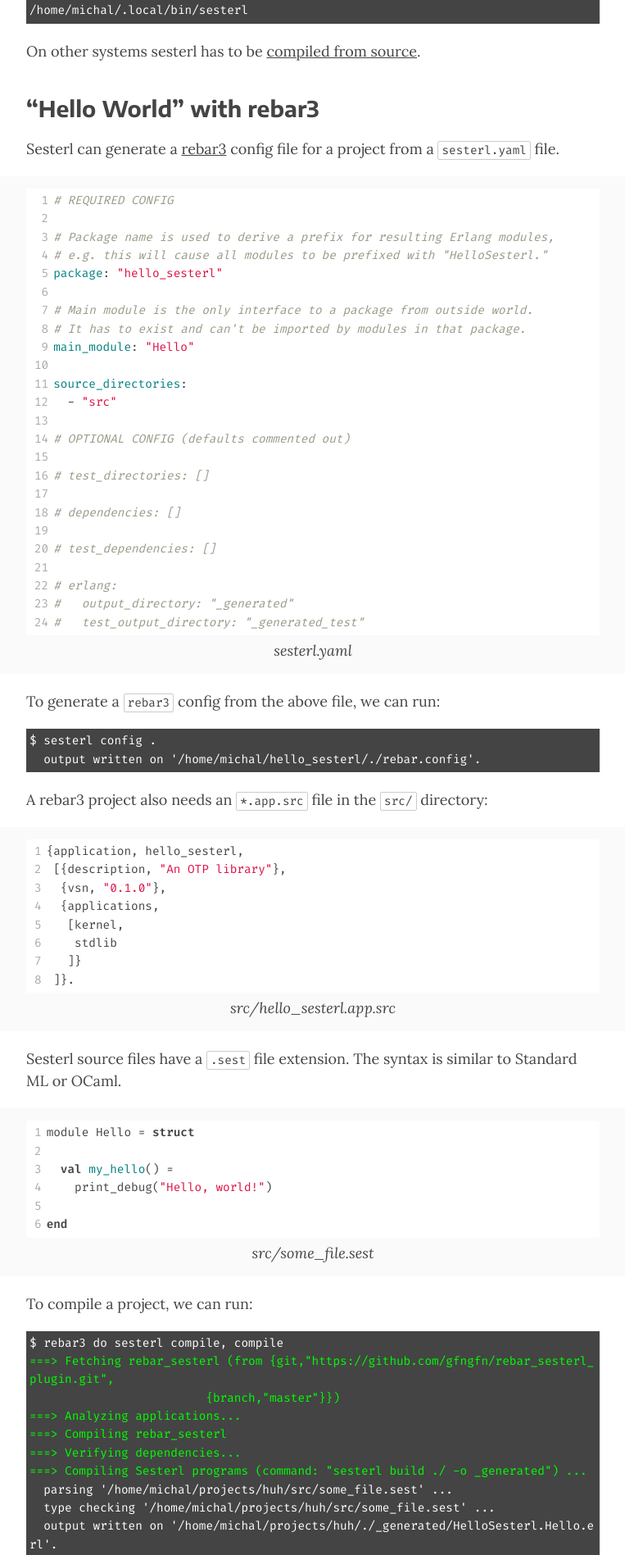
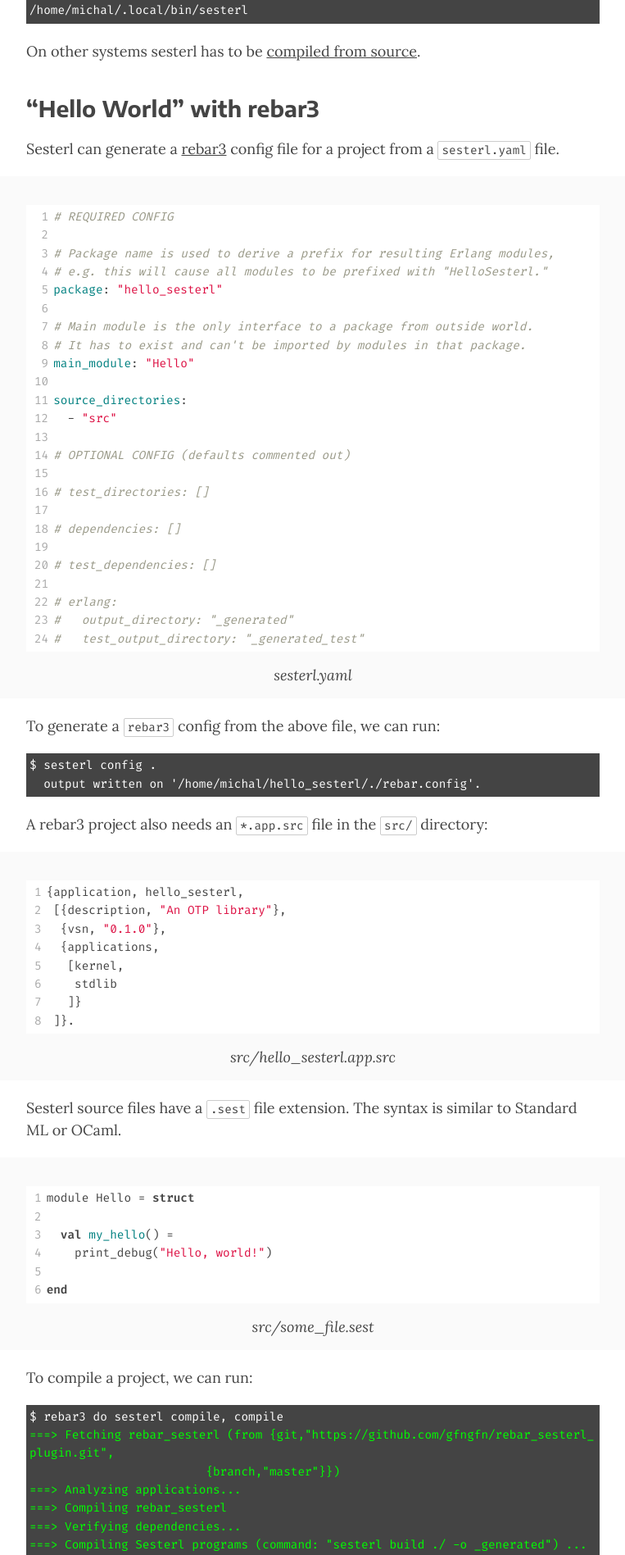
Before and after one commit to michallepicki/blog, a Jekyll site: the page built from _posts/2021-06-06-notes-on-using-sesterl.md, in a window 1280 px wide. Shown: the part 578-2475 px from the top of the page at 82% size, without its empty margins (258-1021 px from the left). Built offline with Jekyll 4.4.1, drawn with Linux system fonts in a browser that asks for light colours.

Commit message:
spacier figure

```diff
--- a/_includes/styles.css
+++ b/_includes/styles.css
@@ -231,7 +231,7 @@ blockquote > * {
 figure {
   max-width: 100%;
   margin: 0px auto;
-  padding-top: 15px;
+  padding-top: 35px;
   padding-bottom: 15px;
   background-color: var(--figure-background-color);
 }
@@ -245,7 +245,7 @@ figure > * {
 figcaption {
   text-align: center;
   font-style: italic;
-  padding-top: 5px;
+  padding-top: 15px;
 }
 
 /* code quotes and code blocks */
```
